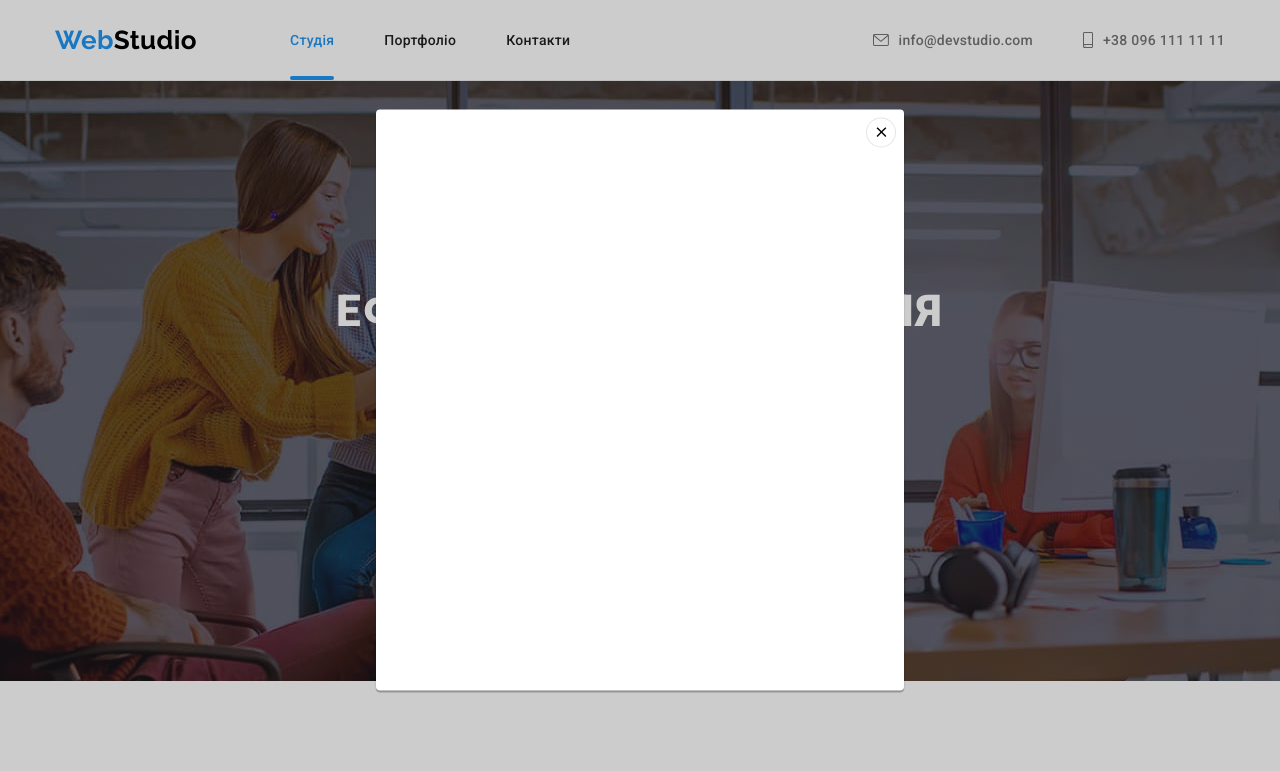
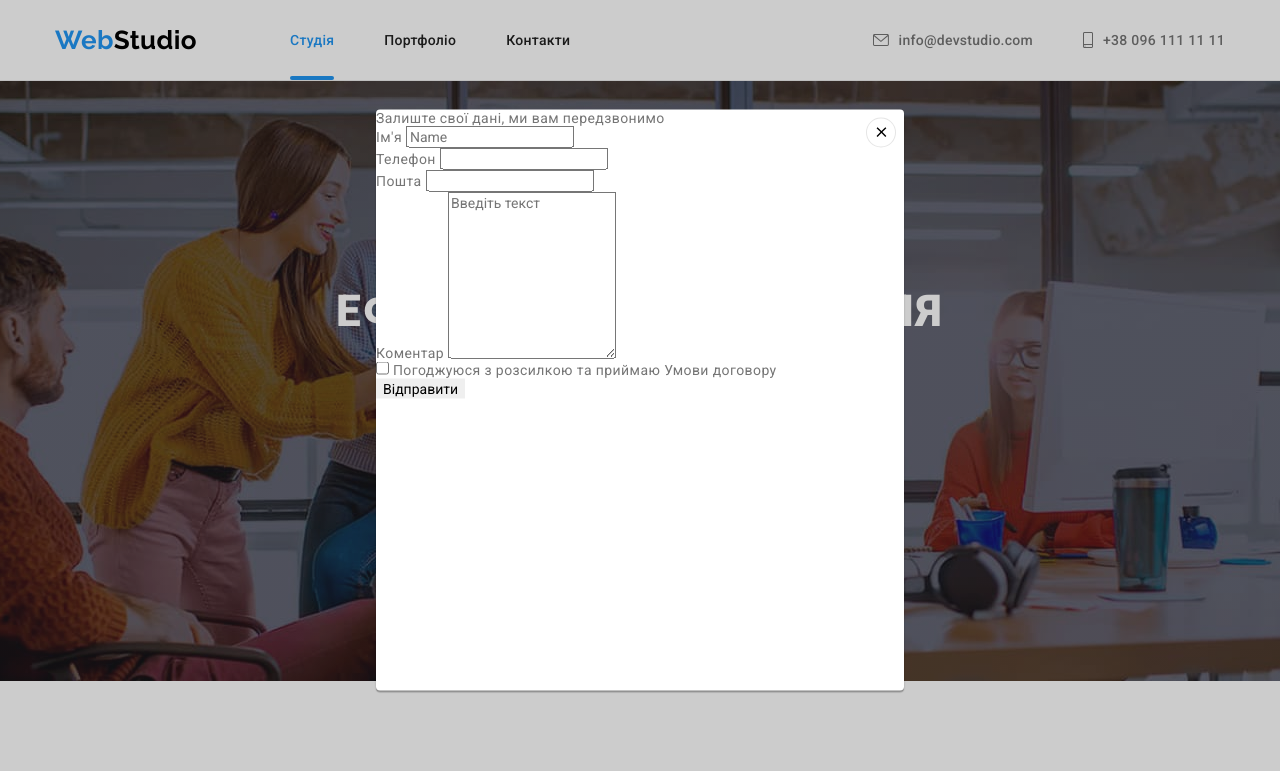
Before and after one commit to ruudyaa/goit-markup-hw-06, a plain HTML site: page index.html in a window 1280 px wide. Both pictures are taken after a click on the button "Замовити послугу". Shown: the top 771 px of the page. Drawn offline with nearby package versions, Linux system fonts and the light colour scheme.

Commit message:
Add form to html page.

```diff
--- a/index.html
+++ b/index.html
@@ -461,6 +461,24 @@
             </li>
           </ul>
         </div>
+
+        <div class="third-container">
+          <form class="footer-form">
+            <label for="email" class="footer-label"
+              >Підпишіться на розсилку</label
+            >
+            <div class="footer-field">
+              <input
+                type="text"
+                name="email"
+                id="email"
+                class="footer-input"
+                placeholder="E-mail"
+              />
+              <button type="submit" class="footer-btn">Підписатися</button>
+            </div>
+          </form>
+        </div>
       </div>
     </footer>
 
@@ -471,6 +489,60 @@
             <use href="./images/sprite.svg#icon-close-black"></use>
           </svg>
         </button>
+        <form action="" class="modal-form">
+          <p>Залиште свої дані, ми вам передзвонимо</p>
+          <div class="form-field">
+            <label for="user-name" clas="form-label">Ім'я</label>
+            <input
+              type="text"
+              name="user-name"
+              id="user-name"
+              class="form-input"
+              placeholder="Name"
+            />
+          </div>
+
+          <div class="form-field">
+            <label for="user-tel" clas="form-label">Телефон</label>
+            <input
+              type="tel"
+              name="user-tel"
+              id="user-tel"
+              class="form-input"
+            />
+          </div>
+
+          <div class="form-field">
+            <label for="user-email" clas="form-label">Пошта</label>
+            <input
+              type="email"
+              name="user-email"
+              id="user-email"
+              class="form-input"
+            />
+          </div>
+
+          <div class="form-field">
+            <label for="user-comment" clas="form-label">Коментар</label>
+            <textarea
+              name="user-comment"
+              id="user-comment"
+              rows="10"
+              placeholder="Введіть текст"
+              class="form-text"
+            ></textarea>
+          </div>
+
+          <div class="form-field">
+            <input type="checkbox" name="policy" id="policy" />
+            <label for="policy" class="label-checkbox"
+              >Погоджуюся з розсилкою та приймаю
+              <span>Умови договору</span></label
+            >
+          </div>
+
+          <button type="submit" class="form-btn">Відправити</button>
+        </form>
       </div>
     </div>
     <script src="./js/modal.js"></script>
```
Also changed, not shown: 1 other file.
